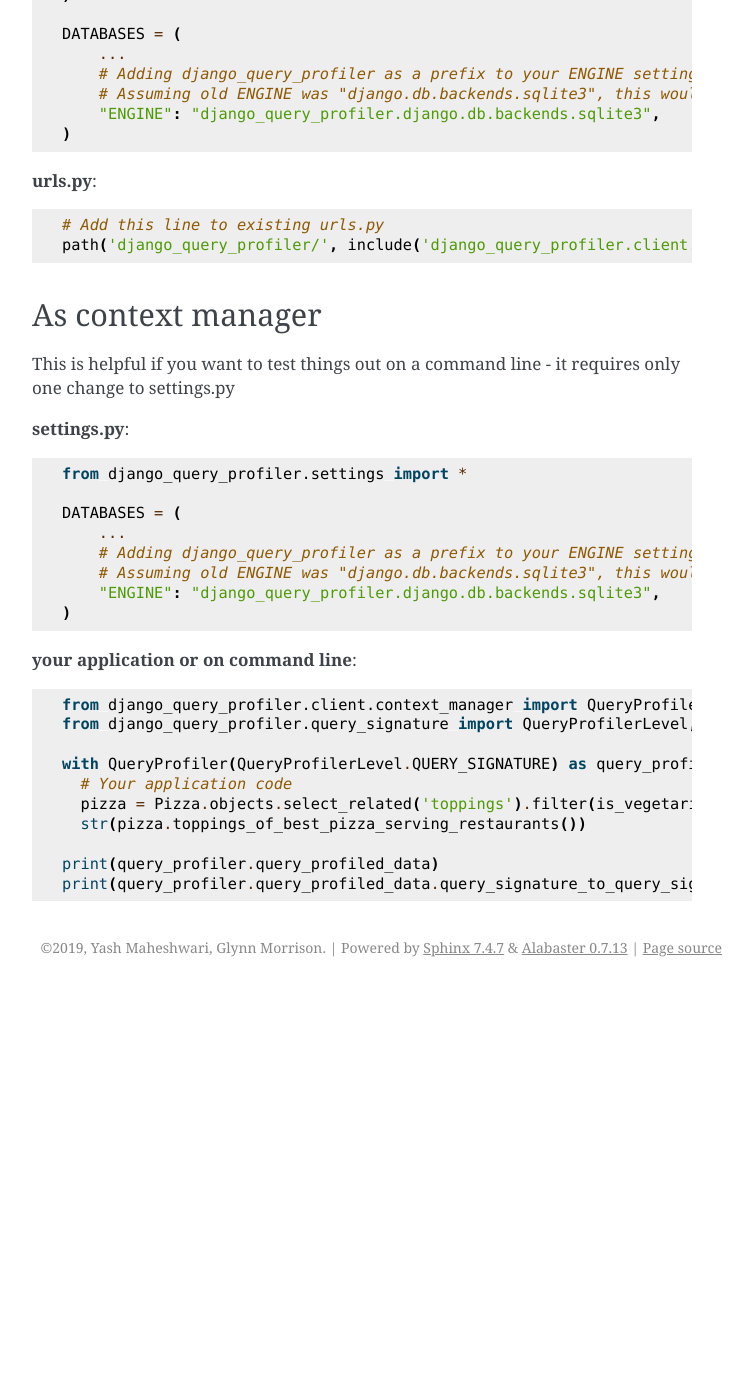
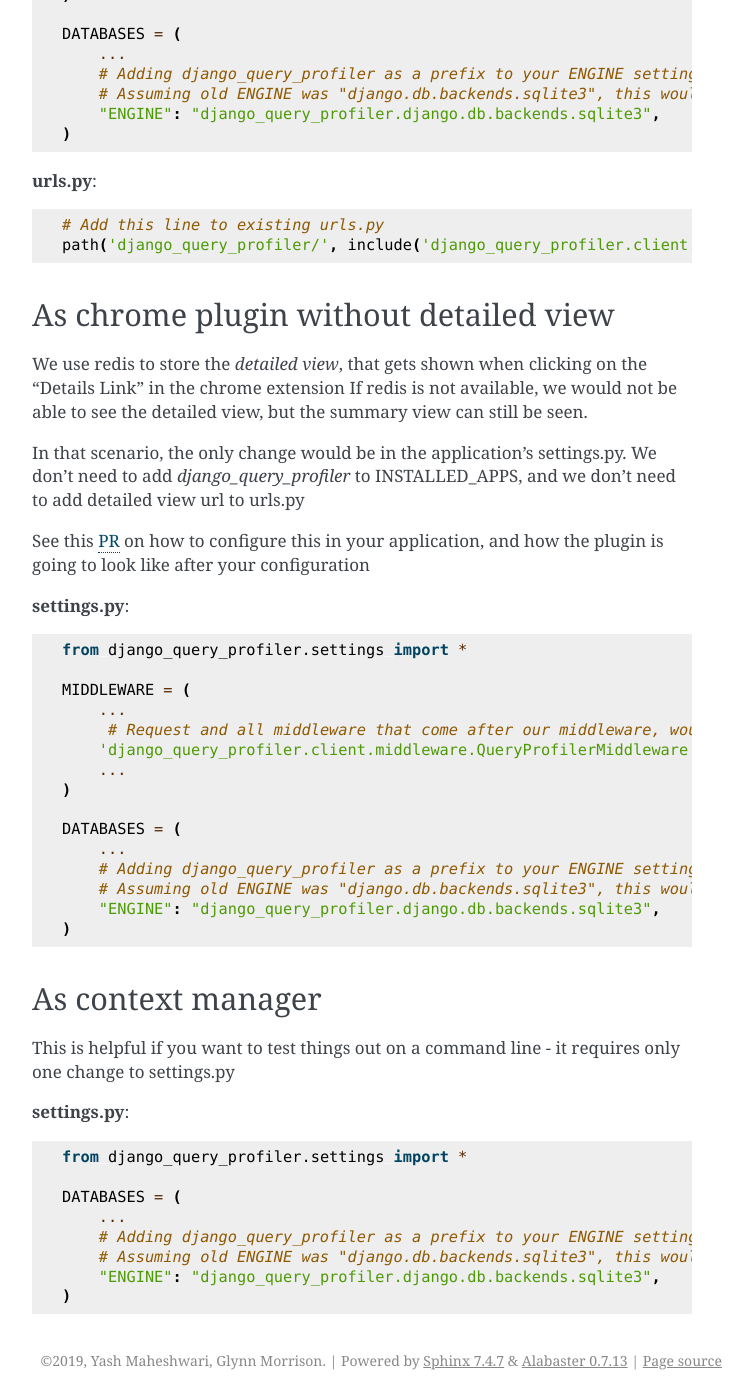
Before and after one commit to django-query-profiler/django-query-profiler, a Sphinx documentation site: the page built from docs/source/configuration_instructions.rst, in a window 1280 px wide and 1400 px high, scrolled down 618 px. Shown: the whole window, without its empty margins (388-1141 px from the left). Built offline with Sphinx 7.4.7, drawn with Linux system fonts in a browser that asks for light colours; before the commit the page ends 1605 px from its top, so only the background shows below that; some of the changed text lies outside the part shown.

Commit message:
Multiple things in one commit:
1. Spelling mistake corrections
2. Adding a function for post-processing in middleware, as a hook for
clients to call
3. Multiple docs pages

```diff
--- a/docs/source/configuration_instructions.rst
+++ b/docs/source/configuration_instructions.rst
@@ -6,9 +6,10 @@ configuration instructions
 
 As chrome plugin
 ^^^^^^^^^^^^^^^^
-The only places where you will need to change in your application are the settings.py and urls.py file.
-See this `example github project
-<https://github.com/django-query-profiler/django-query-profiler-sample-app/commit/25bfb877a59ac39f107d2dc5b5e75236087ea99d>`_ on how to configure this in your application
+The only places where we will need to change are the settings.py and urls.py file.
+See this `PR
+<https://github.com/django-query-profiler/django-query-profiler-sample-app/pull/1>`_ on how to configure this in your application,
+and how the plugin is going to look like after your configuration
 
 **settings.py**::
 
@@ -40,6 +41,37 @@ See this `example github project
       path('django_query_profiler/', include('django_query_profiler.client.urls'))
 
 
+As chrome plugin without detailed view
+^^^^^^^^^^^^^^^^^^^^^^^^^^^^^^^^^^^^^^
+We use redis to store the `detailed view`, that gets shown when clicking on the "Details Link" in the chrome extension
+If redis is not available, we would not be able to see the detailed view, but the summary view can still be seen.
+
+In that scenario, the only change would be in the application's settings.py.  We don't need to add
+`django_query_profiler` to INSTALLED_APPS, and we don't need to add detailed view url to urls.py
+
+See this `PR
+<https://github.com/django-query-profiler/django-query-profiler-sample-app/pull/2>`_ on how to configure this in your application,
+and how the plugin is going to look like after your configuration
+
+**settings.py**::
+
+    from django_query_profiler.settings import *
+
+    MIDDLEWARE = (
+        ...
+         # Request and all middleware that come after our middleware, would be profiled
+        'django_query_profiler.client.middleware.QueryProfilerMiddleware',
+        ...
+    )
+
+    DATABASES = (
+        ...
+        # Adding django_query_profiler as a prefix to your ENGINE setting
+        # Assuming old ENGINE was "django.db.backends.sqlite3", this would be the new one
+        "ENGINE": "django_query_profiler.django.db.backends.sqlite3",
+    )
+
+
 As context manager
 ^^^^^^^^^^^^^^^^^^
 
@@ -55,16 +87,3 @@ This is helpful if you want to test things out on a command line - it requires o
           # Assuming old ENGINE was "django.db.backends.sqlite3", this would be the new one
           "ENGINE": "django_query_profiler.django.db.backends.sqlite3",
       )
-
-**your application or on command line**::
-
-      from django_query_profiler.client.context_manager import QueryProfiler
-      from django_query_profiler.query_signature import QueryProfilerLevel, QuerySignatureAnalyzeResult
-
-      with QueryProfiler(QueryProfilerLevel.QUERY_SIGNATURE) as query_profiler:
-        # Your application code
-        pizza = Pizza.objects.select_related('toppings').filter(is_vegetarian=False).first()
-        str(pizza.toppings_of_best_pizza_serving_restaurants())
-
-      print(query_profiler.query_profiled_data)
-      print(query_profiler.query_profiled_data.query_signature_to_query_signature_statistics)
```
Also changed, not shown: django_query_profiler/client/INTERNALS.md (+1 -1 lines), django_query_profiler/django/INTERNALS.md (+4 -4 lines), docs/source/choosing_profiler_level.rst (added, +38 -0 lines), docs/source/customizing_defaults.rst (added, +40 -0 lines), docs/source/index.rst (+24 -21 lines), 2 other files.
